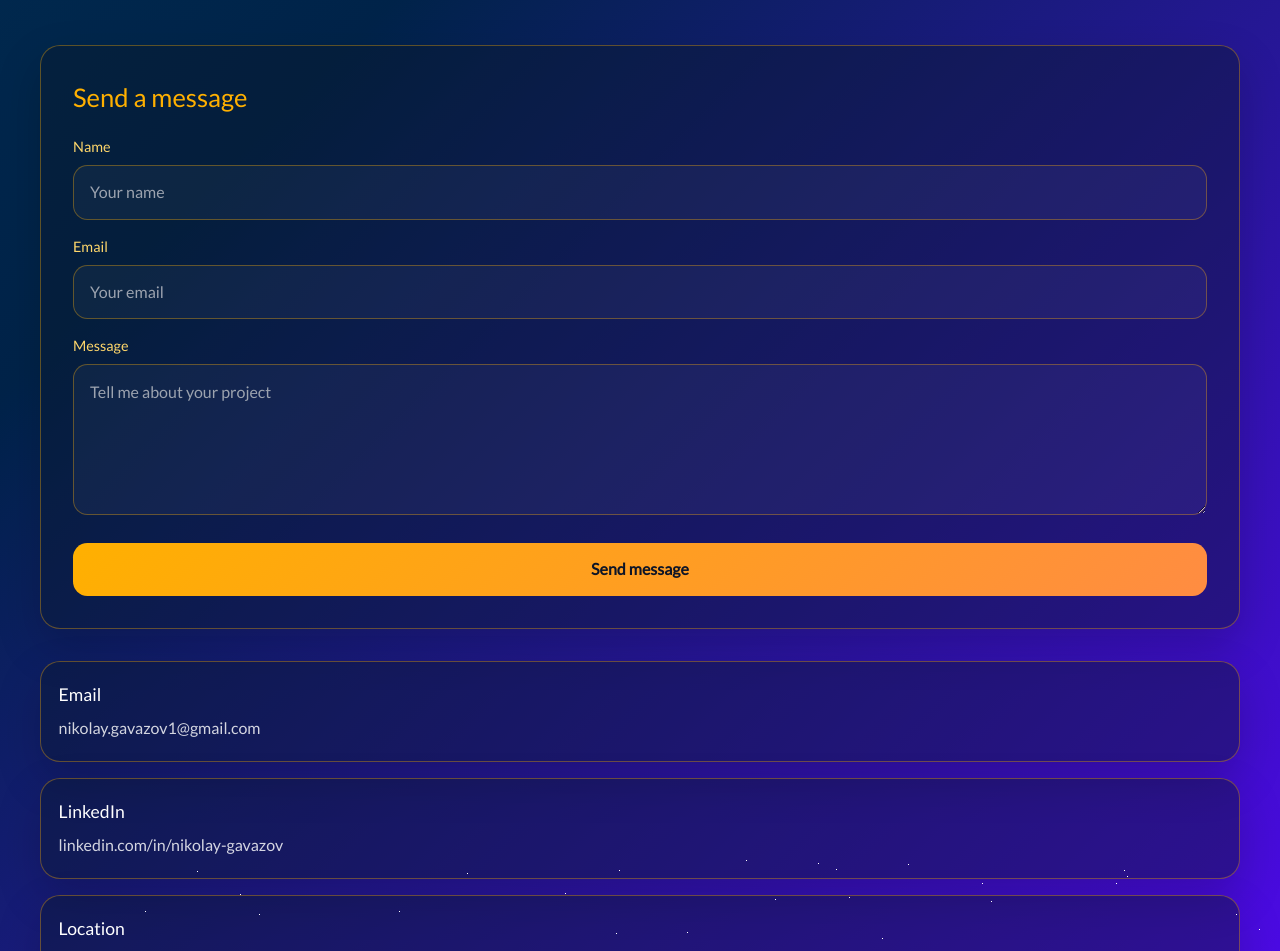
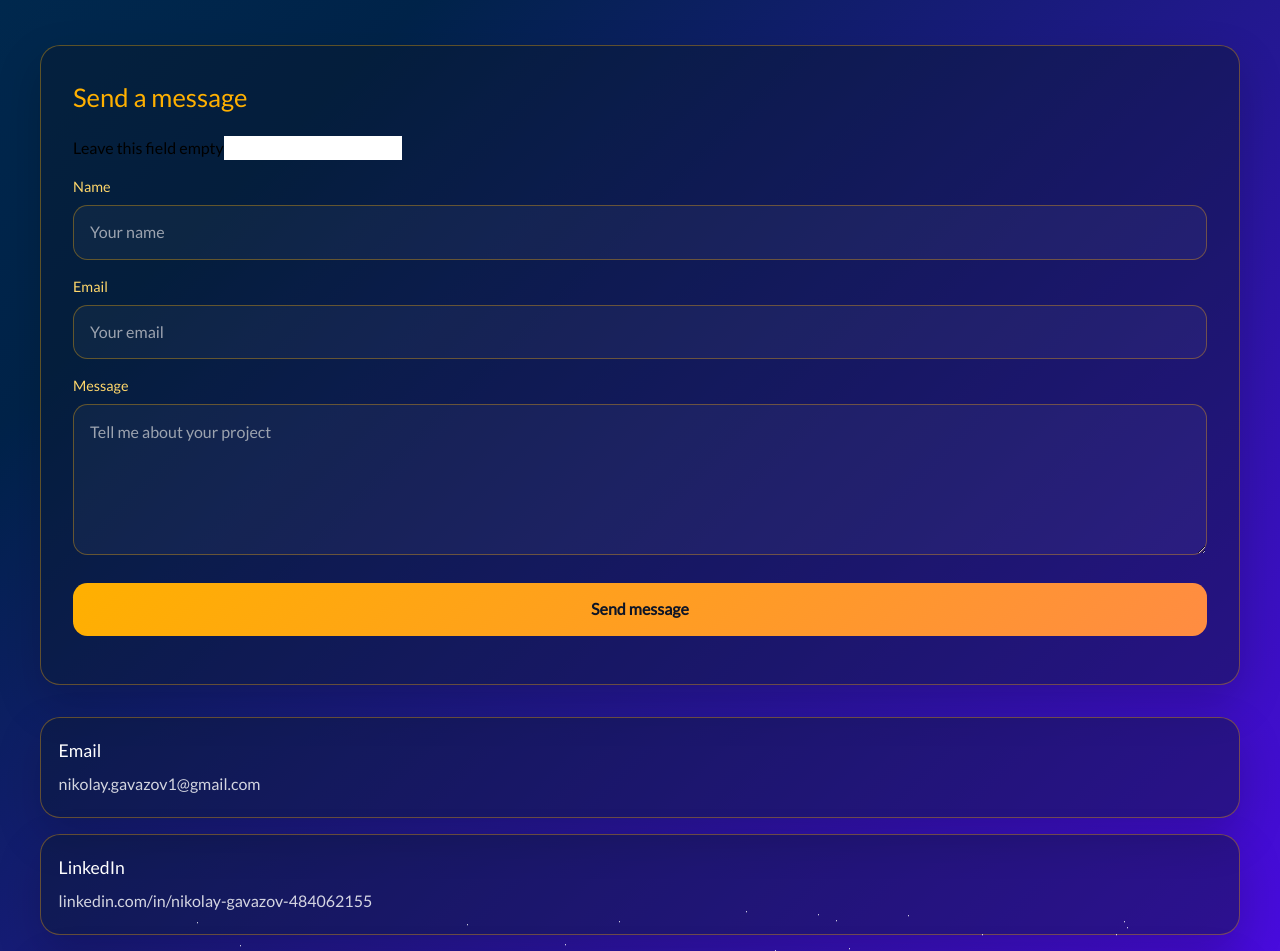
Before and after one commit to Nikolay-Gavazov/MyWebPage, a Next.js app: page /contacts in a window 1280 px wide. Shown: the part 281-1232 px from the top of the page. Built offline with nearby package versions, Linux system fonts and the light colour scheme.

Commit message:
Update page.tsx

```diff
--- a/src/app/contacts/page.tsx
+++ b/src/app/contacts/page.tsx
@@ -1,4 +1,10 @@
+"use client";
+
+import type { FormEvent } from "react";
+import { useState } from "react";
 import "@styles/contacts.css";
+
+const contactEmail = "nikolay.gavazov1@gmail.com";
 
 const contactMethods = [
   {
@@ -8,8 +14,8 @@ const contactMethods = [
   },
   {
     title: "LinkedIn",
-    value: "linkedin.com/in/nikolay-gavazov",
-    href: "https://www.linkedin.com",
+    value: "linkedin.com/in/nikolay-gavazov-484062155",
+    href: "https://www.linkedin.com/in/nikolay-gavazov-484062155/",
   },
   {
     title: "Location",
@@ -19,11 +25,43 @@ const contactMethods = [
 ];
 
 export default function Contacts() {
+  const [status, setStatus] = useState<"idle" | "sending" | "success" | "error">("idle");
+
+  async function handleSubmit(event: FormEvent<HTMLFormElement>) {
+    event.preventDefault();
+
+    const form = event.currentTarget;
+    const formData = new FormData(form);
+    setStatus("sending");
+
+    try {
+      const response = await fetch("/api/contact", {
+        method: "POST",
+        headers: { "Content-Type": "application/json" },
+        body: JSON.stringify({
+          name: formData.get("name"),
+          email: formData.get("email"),
+          message: formData.get("message"),
+          website: formData.get("website"),
+        }),
+      });
+
+      if (!response.ok) {
+        throw new Error("Message could not be sent.");
+      }
+
+      form.reset();
+      setStatus("success");
+    } catch {
+      setStatus("error");
+    }
+  }
+
   return (
     <section className="section-page">
       <div className="page-shell">
         <h1 className="page-heading">Contact</h1>
-        <span className="page-divider"></span>
+        <span className="page-divider" aria-hidden="true"></span>
         <p className="page-intro">
           Let&apos;s talk about your next idea, project, or digital challenge. I&apos;m
           always open to new opportunities and meaningful collaborations.
@@ -32,29 +70,52 @@ export default function Contacts() {
         <div className="contact-layout">
           <div className="contact-form">
             <h3>Send a message</h3>
-            <form className="form-grid">
+            <form className="form-grid" onSubmit={handleSubmit}>
+              <div className="form-trap" aria-hidden="true">
+                <label htmlFor="website">Leave this field empty</label>
+                <input id="website" name="website" type="text" tabIndex={-1} autoComplete="off" />
+              </div>
+
               <div className="input-field">
                 <label htmlFor="name">Name</label>
-                <input id="name" type="text" placeholder="Your name" />
+                <input id="name" name="name" type="text" autoComplete="name" placeholder="Your name" required />
               </div>
 
               <div className="input-field">
                 <label htmlFor="email">Email</label>
-                <input id="email" type="email" placeholder="Your email" />
+                <input id="email" name="email" type="email" autoComplete="email" placeholder="Your email" required />
               </div>
 
               <div className="input-field">
                 <label htmlFor="message">Message</label>
                 <textarea
                   id="message"
+                  name="message"
                   rows={5}
                   placeholder="Tell me about your project"
+                  required
                 />
               </div>
 
-              <button type="submit" className="submit-button">
-                Send message
+              <button type="submit" className="submit-button" disabled={status === "sending"}>
+                {status === "sending" ? "Sending..." : "Send message"}
               </button>
+
+              <p
+                id="form-status"
+                className="form-status"
+                data-state={status}
+                role="status"
+                aria-live="polite"
+              >
+                {status === "success" && "Message sent. Thanks for getting in touch."}
+                {status === "error" && (
+                  <>
+                    Message not sent. Please try again or email{" "}
+                    <a href={`mailto:${contactEmail}`}>{contactEmail}</a>.
+                  </>
+                )}
+              </p>
             </form>
           </div>
 
@@ -63,7 +124,11 @@ export default function Contacts() {
               <div key={method.title} className="contact-method">
                 <h4>{method.title}</h4>
                 {method.href !== "#" ? (
-                  <a href={method.href} target="_blank" rel="noreferrer">
+                  <a
+                    href={method.href}
+                    target={method.href.startsWith("mailto:") ? undefined : "_blank"}
+                    rel={method.href.startsWith("mailto:") ? undefined : "noreferrer"}
+                  >
                     {method.value}
                   </a>
                 ) : (
```
